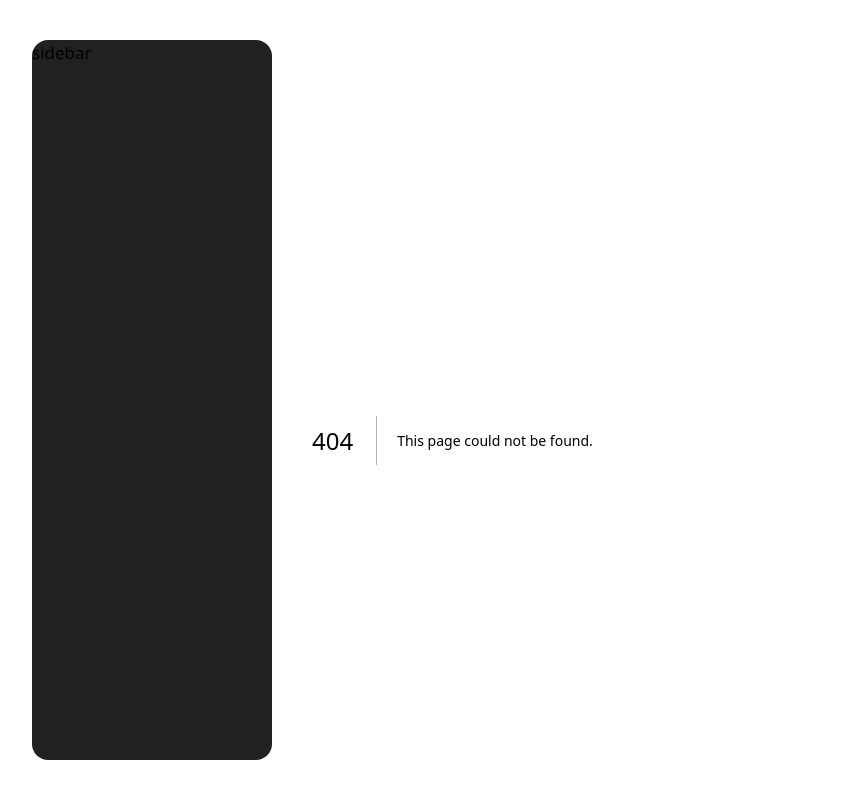
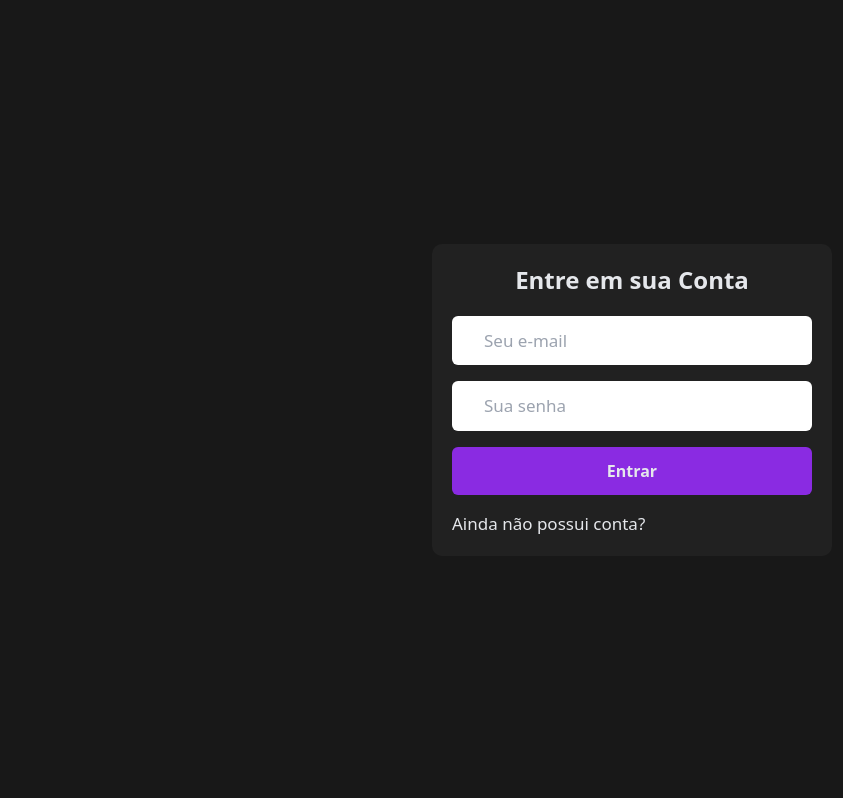
Before and after one commit to robsonbucci/task-management, a Next.js app: page /login in a window 1280 px wide. Before the commit this address had no page. Shown: the top 798 px of the page, without its empty margins (8-851 px from the left). Built offline with nearby package versions, Linux system fonts and the light colour scheme.

Commit message:
feat: finalizado o layout de cadastro e login

```diff
--- /dev/null
+++ b/src/app/(auth)/cadastro/page.tsx
@@ -0,0 +1,16 @@
+import Button from "@/app/components/Button/Button";
+import Input from "@/app/components/Input/Input";
+import LoginCard from "@/app/components/LoginCard/LoginCard";
+import Link from "next/link";
+
+export default function Cadastro() {
+  return <LoginCard title="Crie sua Conta" >
+     <form className="flex flex-col gap-4">
+        <Input type="text" placeholder="Seu nome" />
+        <Input type="email" placeholder="Seu e-mail" />
+        <Input type="password" placeholder="Sua senha" />
+        <Button>Cadastrar</Button>
+        <Link href="/login">Ja possui conta?</Link>
+      </form>
+  </LoginCard>
+}
--- /dev/null
+++ b/src/app/(auth)/login/page.tsx
@@ -0,0 +1,17 @@
+import Button from "@/app/components/Button/Button";
+import Input from "@/app/components/Input/Input";
+import LoginCard from "@/app/components/LoginCard/LoginCard";
+import Link from "next/link";
+
+export default function Login() {
+  return (
+    <LoginCard title="Entre em sua Conta">
+      <form className="flex flex-col gap-4">
+        <Input type="email" placeholder="Seu e-mail" />
+        <Input type="password" placeholder="Sua senha" />
+        <Button>Entrar</Button>
+        <Link href="/cadastro">Ainda não possui conta?</Link>
+      </form>
+    </LoginCard>
+  );
+}
--- /dev/null
+++ b/src/app/components/Button/Button.tsx
@@ -0,0 +1,16 @@
+"use client";
+import { useGlobalState } from "@/app/context/globalContextProvider";
+
+interface ButtonProps extends React.ButtonHTMLAttributes<HTMLButtonElement> {
+    children: React.ReactNode;
+  }
+
+
+export default function Button({ children, ...props }: ButtonProps) {
+
+  const { theme } = useGlobalState();
+
+  return <button {...props}
+  className="py-3 px-8 rounded-[6px] border-0  font-bold text-[16px] pointer"
+  style={{ backgroundColor: "blueviolet" }}>{children}</button>;
+}
--- /dev/null
+++ b/src/app/components/Input/Input.tsx
@@ -0,0 +1,3 @@
+export default function Input(props: any) {
+  return <input className="py-3 px-8 rounded-[6px] border-0 text-black" {...props} />;
+}
--- /dev/null
+++ b/src/app/components/LoginCard/LoginCard.tsx
@@ -0,0 +1,19 @@
+"use client";
+import { useGlobalState } from "@/app/context/globalContextProvider";
+
+interface Props {
+  children: React.ReactNode;
+  title: string;
+}
+export default function LoginCard({ title, children }: Props) {
+  const { theme } = useGlobalState();
+  return (
+    <div
+      className="items-center justify-center m-auto w-[400px] p-5 rounded-[10px]"
+      style={{ backgroundColor: theme.colorBg2, color: theme.colorFontPrimary }}
+    >
+      <h2 className="text-center block mb-5 text-2xl font-bold"> {title} </h2>
+      {children}
+    </div>
+  );
+}
--- a/src/app/components/Sidebar/Sidebar.tsx
+++ b/src/app/components/Sidebar/Sidebar.tsx
@@ -15,7 +15,17 @@ export default function Sidebar() {
         borderRadius: "1rem"
       }}
     >
-      sidebar
+      <div className="profile">
+        <div className="profile-overlay">
+          <img
+            src="https://cdn3.iconfinder.com/data/icons/essential-rounded/64/Rounded-31-512.png"
+            alt="profile"
+            width={70}
+            height={70}
+          />
+          <h1><span>Profile</span></h1>
+        </div>
+      </div>
     </nav>
   );
 }
--- a/src/app/layout.tsx
+++ b/src/app/layout.tsx
@@ -33,7 +33,7 @@ export default function RootLayout({
       >
         <ContextProvider>
           <GlobalStyleProviders>
-            <Sidebar />
+            {/* <Sidebar /> */}
             {children}
           </GlobalStyleProviders>
         </ContextProvider>
--- a/src/app/page.tsx
+++ b/src/app/page.tsx
@@ -3,7 +3,7 @@ export default function Home() {
   return (
 
       <main className="flex flex-col gap-8 row-start-2 items-center sm:items-start">
-   <h1>Hello</h1>
+   <h1>Página segura - Perfil do Usuário</h1>
       </main>
 
   );
```
